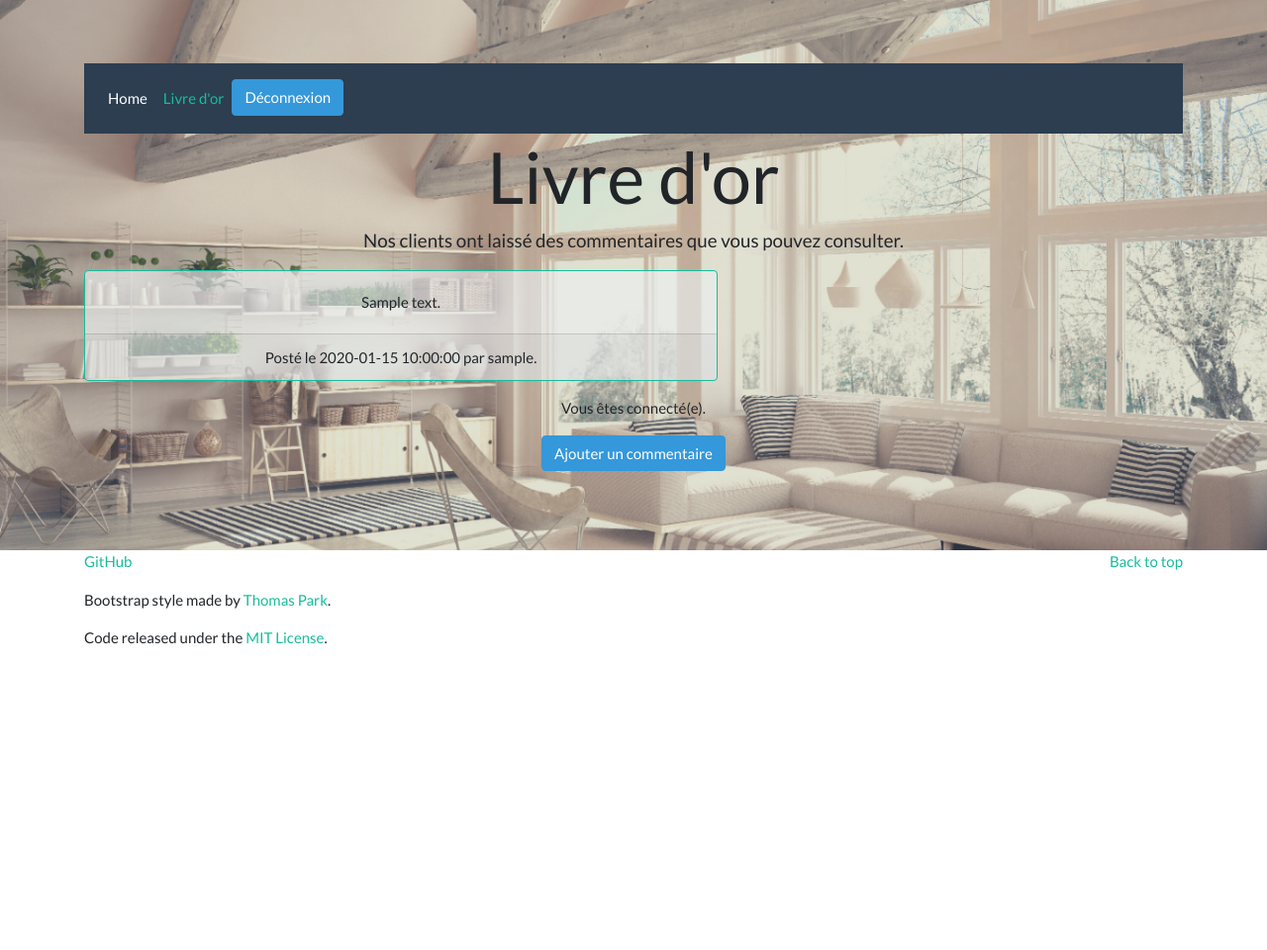
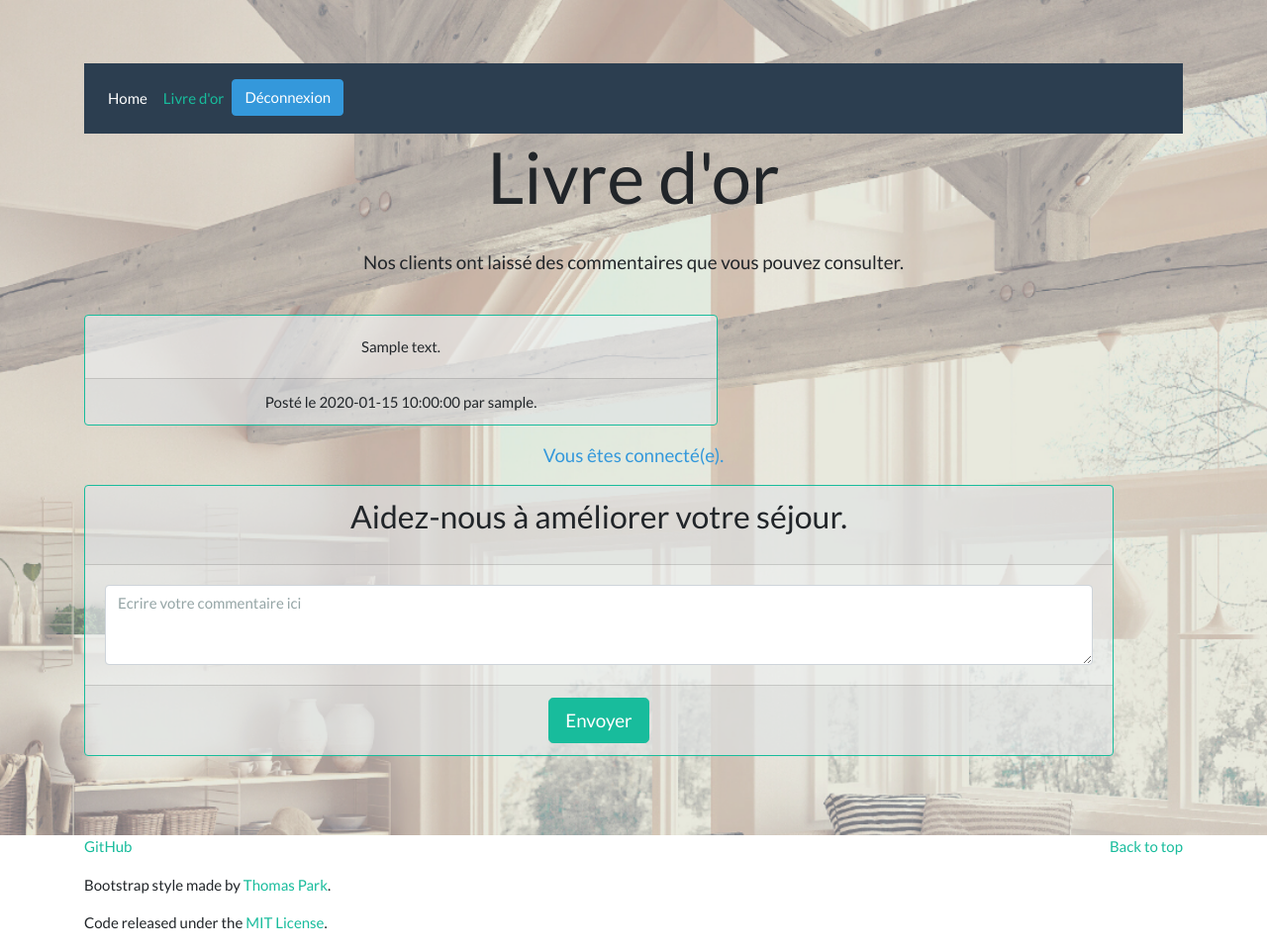
Before and after one commit to thucnhi-wiedenhofer/livre-or, a PHP site: page /livre-or.php in a window 1280 px wide. Shown: the whole page at 99% size. Before the commit the page ends 651 px from the top, so only its background shows below. Run offline with PHP 8.4, Linux system fonts and the light colour scheme; the visitor is signed in with stand-in values (Sample User, id 1); tables that the repository leaves empty or names only in its code hold one stand-in row (values such as "Sample post").

Commit message:
ajout commentaire.php

```diff
--- /dev/null
+++ b/commentaire.php
@@ -0,0 +1,65 @@
+<?php
+session_start();
+//déconnexion
+if(isset($_POST['session_fin']))
+{
+    //enlève les variables de la session
+    session_unset();
+    //détruit la session
+    session_destroy();
+}
+
+//Création de la connexion à a base de données
+$db=mysqli_connect("localhost","root","","livreor");
+
+// préparation de la requête dans la base
+$requete= "SELECT `commentaire`,`date`,`login` FROM `commentaires` JOIN `utilisateurs`
+ ON utilisateurs.id=commentaires.id_utilisateur ORDER BY commentaires.date DESC";
+
+//execution de la requête
+$query=mysqli_query($db,$requete);
+
+mysqli_close($db);
+
+?>
+
+
+<!DOCTYPE html>
+<html lang="fr">
+<head>
+    <meta charset="UTF-8">
+    <meta name="viewport" content="width=device-width, initial-scale=1.0">
+    <link rel="stylesheet" href="assets/css/flatbootstrap.css">
+    <link rel="stylesheet" href="assets/css/style.css">
+    <title>commentaire</title>
+</head>
+<body>
+
+            <main>
+
+
+
+            <form action="livre-or.php" method="post">
+                <div class="card bg-light border-success mb-3" style="max-width: 65rem;">
+                    <div class="card-header"><label for="message">
+                        <h3>Aidez-nous à améliorer votre séjour.</h3></label>
+                    </div>
+                    <div class="card-body"><textarea class="form-control" name="message"
+                    id="message" maxlength="1000" rows="3"required  placeholder="Ecrire votre commentaire ici"></textarea>
+
+                    </div>
+
+                    <div class="card-footer">
+                        <p class="card-text"><input  class="btn btn-success btn-lg" type="submit" name="submit" id=submit value="Envoyer">
+                    </div>
+                </div>
+            </form>
+            </main>
+
+
+
+    <script src="assets/js/jquery.min.js"></script>
+    <script src="assets/js/bootstrap.bundle.min.js"></script>
+
+</body>
+</html>
--- a/livre-or.php
+++ b/livre-or.php
@@ -79,8 +79,8 @@ mysqli_close($db);
 
         <main>
             <div class="container">
-                <h1 class="display-3">Livre d'or</h1>
-                <p class="lead">Nos clients ont laissé des commentaires que vous pouvez consulter.</p>
+                <h1 class="display-3">Livre d'or</h1><br/>
+                <p class="lead">Nos clients ont laissé des commentaires que vous pouvez consulter.</p><br/>
                 <?php
 
                  while ($resultat= mysqli_fetch_assoc($query))
@@ -100,10 +100,15 @@ mysqli_close($db);
                   }
                     if(isset($_SESSION['login'])) //message de connexion dans la navbar et bouton de déconnexion
                     {
-                        echo '<p class="nav-item align-right">Vous êtes connecté(e).
-                            <form action="connexion.php" method="post">
-                                <button type="submit" class="btn btn-info" name="add-comment">Ajouter un commentaire</button><br/>
-                            </form></p>';
+                        echo '<p class=" lead text-info">Vous êtes connecté(e).</p>';
+
+                        include "commentaire.php";
+                    }
+                    else
+                    {
+                        echo '<p class="lead">Veuillez vous <a href="inscription.php">inscrire</a>,
+                        ou vous <a href="connexion.php">connecter</a>, pour ajouter un
+                        commentaire.</p>';
                     }
 
                 ?>
```
Also changed, not shown: assets/css/style.css (line endings or trailing spaces), assets/images/livreor.png.
